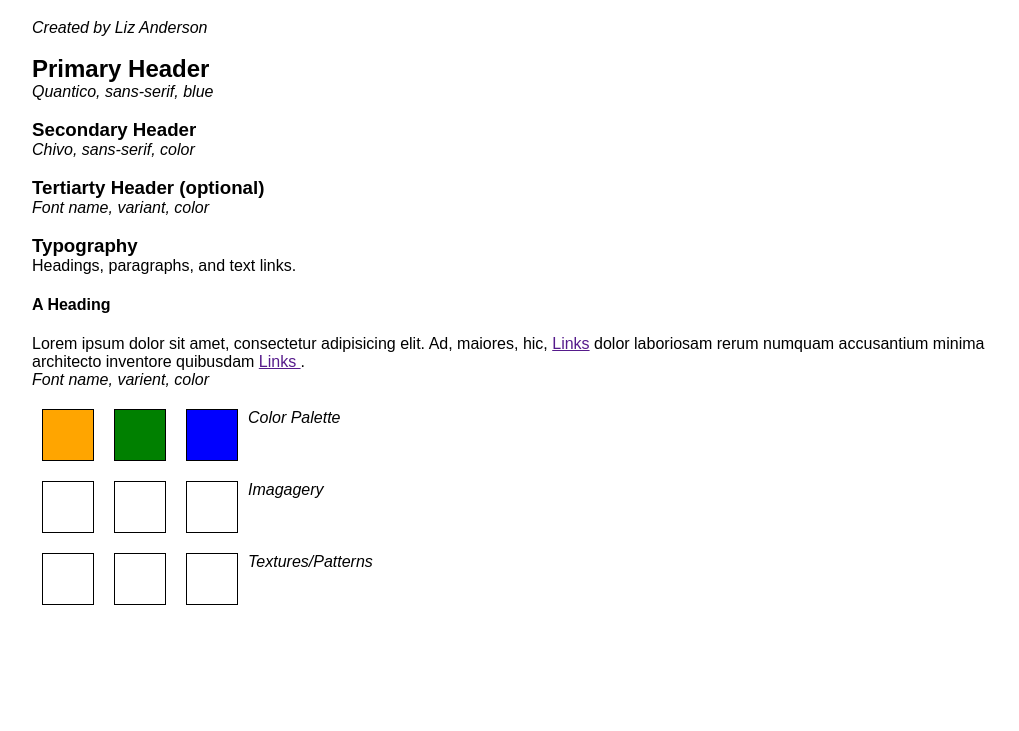
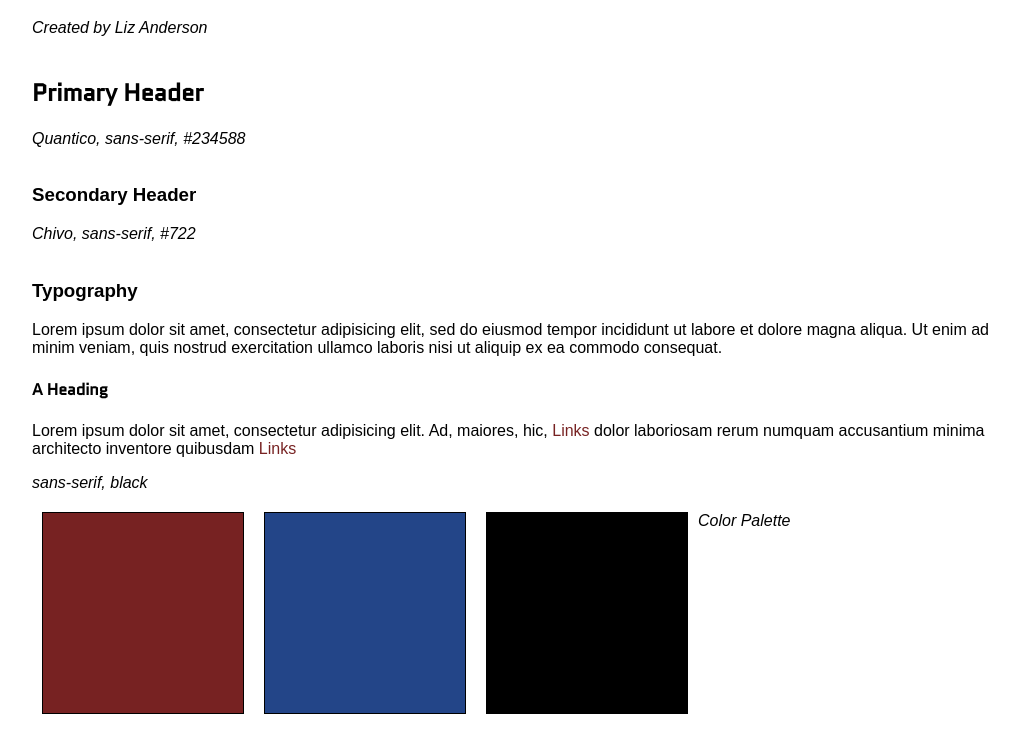
Before and after one commit to lizanderson/p2-dashboard, a plain HTML site: page style-tile/index.html in a window 1280 px wide. Shown: the part 61-792 px from the top of the page, without its empty margins (108-1127 px from the left). Drawn offline with Linux system fonts and the light colour scheme; a web font is replaced by a local one.

Commit message:
Version 4

```diff
--- a/css/styles.css
+++ b/css/styles.css
@@ -1,26 +1,56 @@
 
 /*Profile*/
 .profile {
-	background: orange;
+	background: url("../img/cutcube.png");
+}
+
+h1 {
+	text-align: center;
+	color: #722;
 }
 
 h2 {
-	font: 'Quantico', sans-serif;
-	color: blue;
+	text-align: center;
+	font-family: 'Quantico', sans-serif;
+	padding: 10px;
+	color: #722;
 }
 
 h3 {
-	font: 'Chivo', sans-serif;
-	color: red;
+	font-family: 'Chivo', sans-serif;
+	color: #722;
+}
+
+p {
+	text-align: center;
+	color: #722;
+	font-size: 1.2em;
+}
+
+a:link,
+a:visited {
+	color: #234588;
+	font-size: 1.25em;
+}
+
+a:hover,
+a:active {
+	background: #000;
 }
 
 
 
 
+/*Balance*/
+thead {
+	font-family: 'Quantico', sans-serif;
+}
 
-/*Balance*/
+tbody {
+	text-align: center;
+}
 
-.balance h1	{
-	color: orange;
-	font-size: 3em;
+.balance {
+	color: #234588;
+	font-size: 1.5em;
 }
--- a/style-tile/css/styles.css
+++ b/style-tile/css/styles.css
@@ -1,8 +1,31 @@
 /* Set Your Own Margin & Padding */
-h2, h3, p {
-	margin: 0;
+h2,
+h4 {
+	font-family: 'Quantico', sans-serif;
 }
 
+h3 {
+	font-family: 'Chivo', sans-serif;
+}
+
+a {
+	color: #722;
+	text-decoration: none;
+}
+
+p {
+	font: sans-serif, black;
+}
+
+a:link,
+a:visited {
+	color: #722;
+}
+
+a:hover,
+a:active {
+	background: #234588;
+}
 /* Layout for Style Tile*/
 section {
 	margin: 20px 0;
@@ -20,21 +43,48 @@ section {
 	border: 1px solid #000;
 	float: left;
 	margin: 0 10px;
-	height: 50px;
-	width: 50px;
+	height: 200px;
+	width: 200px;
 }
 
 /*Style Tile for Scott Williams*/
 .color-1 {
-	background: orange;
+	background: #722;
 }
 
 .color-2 {
-	background: green;
+	background: #234588;
 }
 
 .color-3 {
-	background: blue;
+	background: #000;
+}
+
+.imagery-1 {
+	background: url("../img/basketball.jpg");
+	background-size: 200px;
+}
+
+.imagery-2 {
+	background: url("../img/football.png") no-repeat;
+	background-size: 200px;
+}
+
+.imagery-3 {
+	background: url("../img/gamer.jpg");
+	background-size: 200px;
+}
+
+.pattern-1 {
+	background: url("../img/cutcube.png");
+}
+
+.pattern-2 {
+	background: url("../img/mirrored_squares.png");
+}
+
+.pattern-3 {
+	background: url("../img/triangles.png");
 }
 
 /* Show Grid */
--- a/style-tile/index.html
+++ b/style-tile/index.html
@@ -28,26 +28,24 @@
 			<br><br>
 
 			<h2>Primary Header</h2>
-			<em>Quantico, sans-serif, blue</em>
+			<em>Quantico, sans-serif, #234588</em>
 
 			<br><br>
 
 			<h3>Secondary Header</h3>
-			<em>Chivo, sans-serif, color</em>
-
-			<br><br>
-
-			<h3>Tertiarty Header (optional)</h3>
-			<em>Font name, variant, color</em>
+			<em>Chivo, sans-serif, #722</em>
 
 			<br><br>
 
 			<h3>Typography</h3>
-			<p>Headings, paragraphs, and text links.</p>
+			<p>Lorem ipsum dolor sit amet, consectetur adipisicing elit, sed do eiusmod
+			tempor incididunt ut labore et dolore magna aliqua. Ut enim ad minim veniam,
+			quis nostrud exercitation ullamco laboris nisi ut aliquip ex ea commodo
+			consequat.</p>
 
 			<h4>A Heading</h4>
-			<p>Lorem ipsum dolor sit amet, consectetur adipisicing elit. Ad, maiores, hic, <a href="">Links</a> dolor laboriosam rerum numquam accusantium minima architecto inventore quibusdam <a href="">Links </a>.</p>
-			<em>Font name, varient, color</em>
+			<p>Lorem ipsum dolor sit amet, consectetur adipisicing elit. Ad, maiores, hic, <a href="">Links</a> dolor laboriosam rerum numquam accusantium minima architecto inventore quibusdam <a href="">Links</a></p>
+			<em>sans-serif, black</em>
 
 		</section>
 
@@ -61,20 +59,19 @@
 		</section>
 
 		<section>
-			<div class="imagery-1"></div>
-			<div class="imagery-2"></div>
-			<div class="imagery-3"></div>
-			<em>Imagagery</em>
+			<div class="pattern-1"></div>
+			<div class="pattern-2"></div>
+			<div class="pattern-3"></div>
+			<em>Textures/Patterns</em>
 
 			<div class="clear"></div>
 		</section>
 
-
 		<section>
-			<div class="pattern-1"></div>
-			<div class="pattern-2"></div>
-			<div class="pattern-3"></div>
-			<em>Textures/Patterns</em>
+			<div class="imagery-1"></div>
+			<div class="imagery-2"></div>
+			<div class="imagery-3"></div>
+			<em>Imagery</em>
 
 			<div class="clear"></div>
 		</section>
```
Also changed, not shown: balance.html (+11 -9 lines), profile.html (+21 -15 lines), img/basketball.jpg (added), img/cutcube.png (added), img/football.png (added), img/gamer.jpg (added), img/mirrored_squares.png (added), img/triangles.png (added), style-tile/img/basketball.jpg (added), style-tile/img/cutcube.png (added), style-tile/img/football.png (added), style-tile/img/gamer.jpg (added), style-tile/img/mirrored_squares.png (added), style-tile/img/triangles.png (added).
